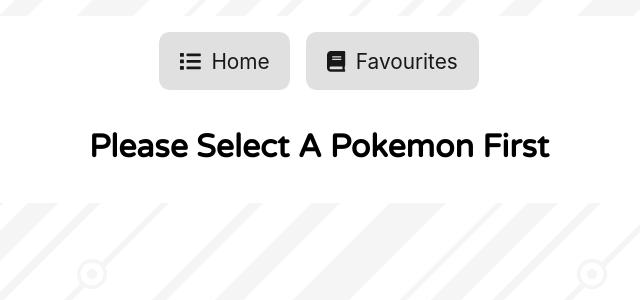
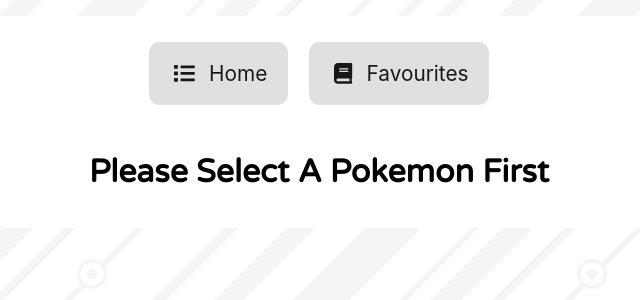
Before and after one commit to sangallimarco/poke-demo, a React (Create React App) app: page /details/1 in a window 1280 px wide. Shown: the top 300 px of the page, without its empty margins (321-961 px from the left). Built offline with nearby package versions, Linux system fonts and the light colour scheme; no server answers.

Commit message:
fixing safari CSS gap

```diff
--- a/src/components/navbar.tsx
+++ b/src/components/navbar.tsx
@@ -10,7 +10,6 @@
 export const NavContainer = styled.div`
   display: flex;
   flex-direction: row;
-  gap: 1em;
 `
 
 export const NavElem = styled(NavLink)`
@@ -18,10 +17,15 @@
   display: block;
   text-decoration: none;
   color: ${ThemeColors.TEXT};
-  font-size: 1.3em;
+  font-size: 1em;
   padding: 0.8em 1em;
   border-radius: 0.5em;
   opacity: 0.9;
+  margin: 0.5em;
+
+  @media ${device.tablet} {
+    font-size: 1.3em;
+  }
 
   &:hover {
     opacity: 1;
@@ -44,18 +48,21 @@
   }
 `
 
+export const NavBarIcon = styled(FontAwesomeIcon)`
+  margin: 0.2em;
+`
+
 export const Navbar: React.FC = (): JSX.Element => {
   return (
     <NavContainer>
       <NavElem to={Routes.HOME} exact>
         <NavBarInner>
-          <FontAwesomeIcon icon={faList} /> Home
+          <NavBarIcon icon={faList} /> Home
         </NavBarInner>
       </NavElem>
       <NavElem to={Routes.FAVOURITES}>
         <NavBarInner>
-          {' '}
-          <FontAwesomeIcon icon={faBook} /> Favourites
+          <NavBarIcon icon={faBook} /> Favourites
         </NavBarInner>
       </NavElem>
     </NavContainer>
--- a/src/components/pills.tsx
+++ b/src/components/pills.tsx
@@ -8,7 +8,6 @@
 export const PillsContainer = styled.div`
   display: flex;
   flex-direction: row;
-  gap: 0.5em;
   flex-wrap: wrap;
 `
 
@@ -26,6 +25,7 @@
   background: ${({ color }) => color};
   padding: 0.5em 1em;
   border: none;
+  margin: 0.2em;
   border-radius: 0.2em;
   font-size: 0.9em;
   color: ${({ inverted }) =>
```
